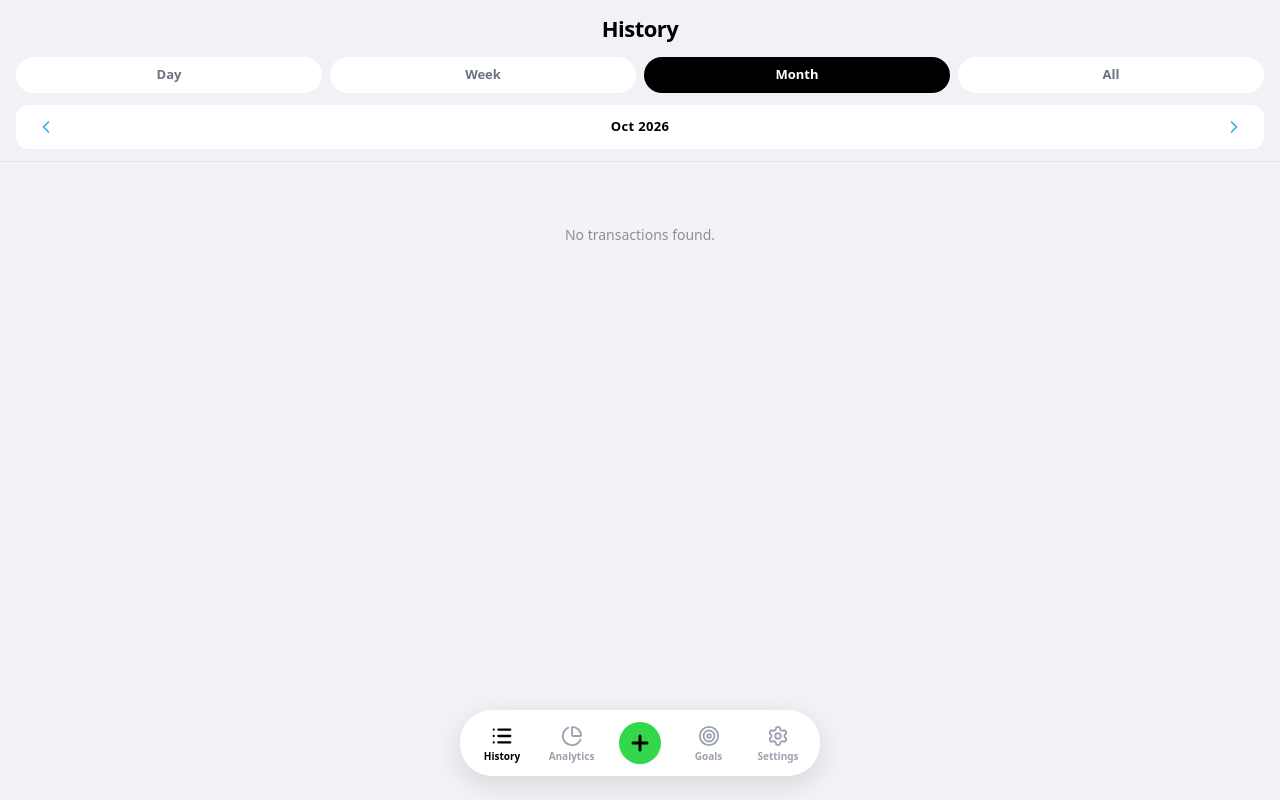
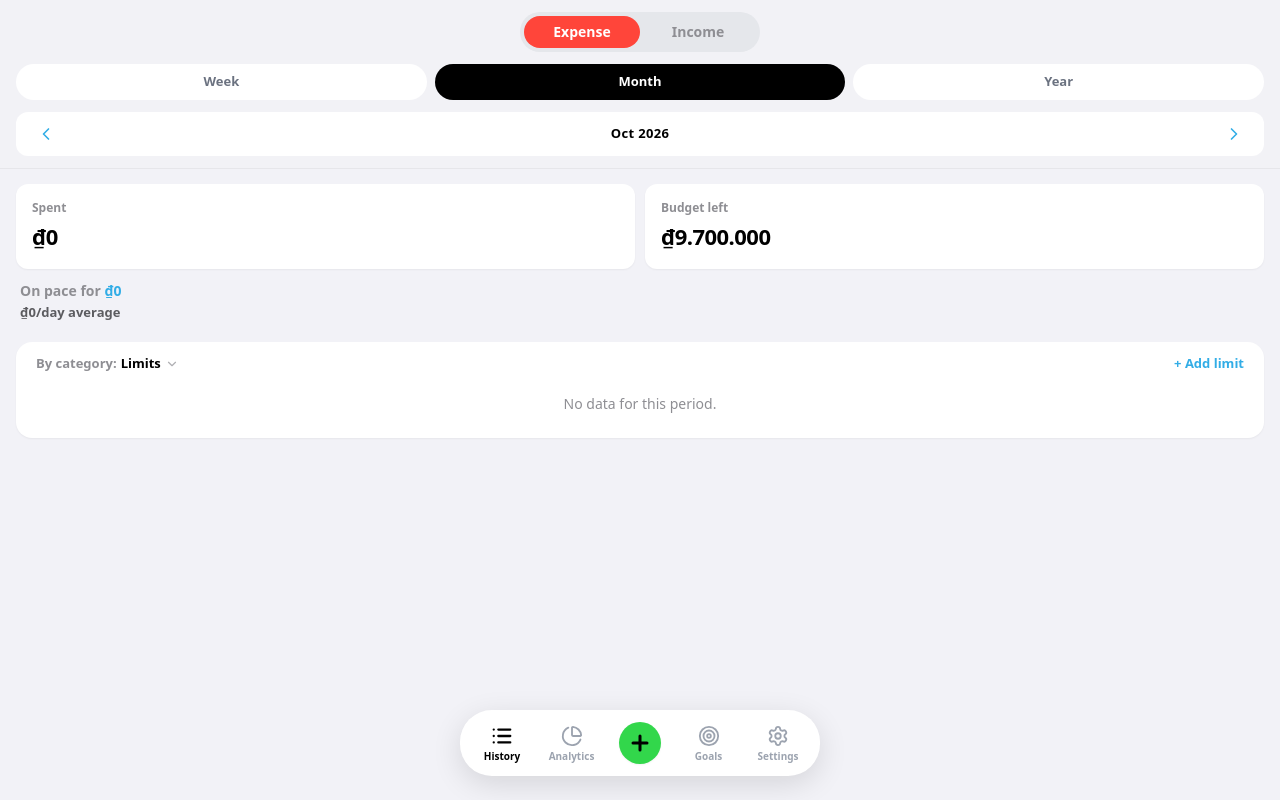
Before and after one commit to pnhatvy/finance-tracker, a React (Vite) app: page / in a window 1280 px wide. Built offline with nearby package versions, Linux system fonts and the light colour scheme.

Commit message:
Fix category limits

```diff
--- a/src/App.jsx
+++ b/src/App.jsx
@@ -47,19 +47,20 @@ export default function App() {
     <AppProvider>
       <Router>
         <Routes>
+          {/* Đổi trang chủ thành Analytics */}
           <Route
             path="/"
             element={
               <MainLayout>
-                <History />
+                <Analytics />
               </MainLayout>
             }
           />
           <Route
-            path="/analytics"
+            path="/history"
             element={
               <MainLayout>
-                <Analytics />
+                <History />
               </MainLayout>
             }
           />
--- a/src/pages/Analytics.jsx
+++ b/src/pages/Analytics.jsx
@@ -15,8 +15,8 @@ export default function Analytics() {
   const [showDetail, setShowDetail] = useState(false);
   const [showDatePicker, setShowDatePicker] = useState(false);
 
-  // STATE MỚI CHO TÍNH NĂNG LIMIT
-  const [catViewMode, setCatViewMode] = useState("percent"); // "percent" | "limit"
+  // MẶC ĐỊNH MỞ RA LÀ XEM LIMIT (Theo đúng ý ông)
+  const [catViewMode, setCatViewMode] = useState("limit");
   const [catLimits, setCatLimits] = useState({});
   const [showLimitModal, setShowLimitModal] = useState(false);
   const [limitForm, setLimitForm] = useState({ categoryId: null, amount: "0" });
@@ -41,7 +41,6 @@ export default function Analytics() {
         setGoalsTrigger((prev) => prev + 1);
       }
 
-      // Load dữ liệu Category Limits
       const limitsRaw = localStorage.getItem("vys_category_limits") || "{}";
       if (limitsRaw !== rawDataRef.current.limits) {
         rawDataRef.current.limits = limitsRaw;
@@ -255,7 +254,10 @@ export default function Analytics() {
     : [];
   const catTotal = catTransactions.reduce((sum, t) => sum + t.amount, 0);
 
-  // LOGIC LƯU BUDGET CHO CATEGORY
+  // ĐIỀU KIỆN CHỈ HIỂN THỊ LIMIT KHI: Cột Expense + Tab Month
+  const isLimitApplicable = typeFilter === "expense" && timeFilter === "month";
+  const currentViewMode = isLimitApplicable ? catViewMode : "percent";
+
   const openLimitModal = () => {
     const activeCats = categories.filter((c) => c.type === typeFilter);
     if (activeCats.length > 0) {
@@ -282,7 +284,7 @@ export default function Analytics() {
   };
 
   const formatDisplayAmount = (val) => {
-    if (!val) return "";
+    if (!val || val === "0") return "";
     const parts = val.toString().split(",");
     return parts.length > 1
       ? `${parts[0].replace(/\B(?=(\d{3})+(?!\d))/g, ".")},${parts[1]}`
@@ -481,14 +483,17 @@ export default function Analytics() {
             </div>
           )}
 
-          {/* DANH SÁCH CATEGORY - TÍCH HỢP VIEW LIMITS */}
           <div
             className={`rounded-2xl px-5 pt-3 pb-2 ${theme === "dark" ? "bg-[#1c1c1e]" : "bg-white shadow-sm"}`}
           >
             <div className="flex justify-between items-center mb-3">
+              {isLimitApplicable ? (
+                <>
                   <button
                     onClick={() =>
-                  setCatViewMode((m) => (m === "percent" ? "limit" : "percent"))
+                      setCatViewMode((m) =>
+                        m === "percent" ? "limit" : "percent",
+                      )
                     }
                     className="flex items-center gap-1 text-[#8e8e93] text-[13px] font-semibold active:opacity-60 transition-opacity"
                   >
@@ -500,13 +505,18 @@ export default function Analytics() {
                     </span>
                     <ChevronDown size={14} className="opacity-70 mt-[1px]" />
                   </button>
-
                   <button
                     onClick={openLimitModal}
                     className="text-[#32ade6] text-[13px] font-semibold active:opacity-60 transition-opacity"
                   >
                     + Add limit
                   </button>
+                </>
+              ) : (
+                <p className="text-[#8e8e93] text-[13px] font-semibold ml-1">
+                  By category
+                </p>
+              )}
             </div>
 
             <div className="flex flex-col">
@@ -515,14 +525,10 @@ export default function Analytics() {
                 let limitAmt = null;
                 let isOver = false;
 
-                // Tự động scale budget theo thời gian đang xem (Tuần / Tháng / Năm)
-                if (catViewMode === "limit") {
+                if (currentViewMode === "limit") {
                   const rawLimit = catLimits[cat.id];
                   if (rawLimit) {
-                    let timeMultiplier = 1;
-                    if (timeFilter === "week") timeMultiplier = 12 / 52;
-                    if (timeFilter === "year") timeMultiplier = 12;
-                    limitAmt = rawLimit * timeMultiplier;
+                    limitAmt = rawLimit;
                     displayPercent = (cat.spent / limitAmt) * 100;
                     isOver = displayPercent > 100;
                   } else {
@@ -557,12 +563,13 @@ export default function Analytics() {
                       </div>
 
                       <div className="flex items-center justify-between gap-4">
-                        {/* KHUNG THANH TIẾN TRÌNH */}
+                        {/* WRAPPER THANH TIẾN TRÌNH */}
+                        <div className="flex-1 h-1.5 relative flex items-center">
+                          {/* Lớp nền và màu hiển thị % bị overflow-hidden */}
                           <div
-                          className={`flex-1 h-1.5 rounded-full overflow-hidden relative ${theme === "dark" ? "bg-[#2c2c2e]" : "bg-gray-200"}`}
+                            className={`absolute inset-0 rounded-full overflow-hidden ${theme === "dark" ? "bg-[#2c2c2e]" : "bg-gray-200"}`}
                           >
-                          {/* Thanh mầu hiển thị % */}
-                          {(catViewMode === "percent" ||
+                            {(currentViewMode === "percent" ||
                               displayPercent !== null) && (
                               <div
                                 className="h-full rounded-full transition-all duration-300"
@@ -574,25 +581,25 @@ export default function Analytics() {
                                 }}
                               ></div>
                             )}
+                          </div>
 
-                          {/* THANH MẢNH CHẠY THEO NGÀY (CHỈ HIỆN KHI SET LIMIT & ĐANG XEM KỲ HIỆN TẠI) */}
-                          {catViewMode === "limit" &&
+                          {/* THANH MẢNH CHẠY THEO NGÀY (THÒ RA NGOÀI VÌ KHÔNG BỊ OVERFLOW-HIDDEN) */}
+                          {currentViewMode === "limit" &&
                             limitAmt &&
                             isCurrentPeriod && (
                               <div
-                                className={`absolute top-0 bottom-0 w-[2px] z-10 ${theme === "dark" ? "bg-white/80" : "bg-black/50"}`}
+                                className={`absolute h-[14px] w-[2.5px] rounded-full z-10 shadow-sm ${theme === "dark" ? "bg-white" : "bg-black"}`}
                                 style={{
-                                  left: `${Math.min(pacePercent, 100)}%`,
+                                  left: `calc(${Math.min(pacePercent, 100)}% - 1.25px)`,
                                 }}
                               ></div>
                             )}
                         </div>
 
-                        {/* SỐ PHẦN TRĂM CẢNH BÁO ĐỎ NẾU VƯỢT */}
                         <span
                           className={`text-[12px] font-bold min-w-[32px] text-right ${isOver ? "text-[#ff453a]" : "text-[#8e8e93]"}`}
                         >
-                          {catViewMode === "percent"
+                          {currentViewMode === "percent"
                             ? `${Math.round(displayPercent)}%`
                             : displayPercent !== null
                               ? `${Math.round(displayPercent)}%`
@@ -618,7 +625,6 @@ export default function Analytics() {
         </div>
       </div>
 
-      {/* POPUP THÊM LIMIT CHO CATEGORY */}
       {showLimitModal && (
         <div
           className="fixed inset-0 bg-black/70 z-[60] flex flex-col justify-end animate-ios-fade"
@@ -672,23 +678,36 @@ export default function Analytics() {
                 ))}
             </div>
 
+            {/* KHUNG NHẬP TIỀN AUTO XOÁ SỐ 0 VÀ CÓ NÚT DELETE GÓC PHẢI */}
+            <div className="relative w-full mb-6">
               <input
                 type="text"
                 inputMode="decimal"
+                placeholder="0"
                 value={formatDisplayAmount(limitForm.amount)}
                 onChange={(e) => {
                   let val = e.target.value
                     .replace(/\./g, "")
                     .replace(/[^0-9,]/g, "");
                   if (val.split(",").length > 2) val = val.slice(0, -1);
+                  if (val === "") val = "0"; // Lưu biến 0 ngầm để save sẽ remove limit
                   setLimitForm({ ...limitForm, amount: val });
                 }}
-              className={`w-full rounded-2xl px-4 py-4 outline-none font-bold text-[24px] text-center mb-6 ${theme === "dark" ? "bg-[#2c2c2e] text-white" : "bg-gray-100 text-black"}`}
+                className={`w-full rounded-2xl px-12 py-4 outline-none font-bold text-[24px] text-center ${theme === "dark" ? "bg-[#2c2c2e] text-white" : "bg-gray-100 text-black"}`}
               />
+              {limitForm.amount !== "0" && (
+                <button
+                  onClick={() => setLimitForm({ ...limitForm, amount: "0" })}
+                  className={`absolute right-4 top-1/2 -translate-y-1/2 p-1.5 rounded-full active:opacity-60 transition-opacity ${theme === "dark" ? "bg-[#3a3a3c] text-[#8e8e93]" : "bg-gray-300 text-gray-600"}`}
+                >
+                  <X size={16} />
+                </button>
+              )}
+            </div>
 
             <button
               onClick={handleSaveLimit}
-              className={`w-full py-4 rounded-2xl font-bold text-[17px] ${theme === "dark" ? "bg-white text-black" : "bg-black text-white"}`}
+              className={`w-full py-4 rounded-2xl font-bold text-[17px] active:scale-[0.98] transition-transform ${theme === "dark" ? "bg-white text-black" : "bg-black text-white"}`}
             >
               Save Limit
             </button>
@@ -696,7 +715,6 @@ export default function Analytics() {
         </div>
       )}
 
-      {/* CHI TIẾT CATEGORY (Giữ nguyên) */}
       {selectedCategory && (
         <div
           className={`fixed inset-0 z-50 flex flex-col overflow-hidden transition-transform duration-300 ease-out ${showDetail ? "translate-y-0" : "translate-y-full"} ${theme === "dark" ? "bg-black" : "bg-[#f2f2f7]"}`}
```
Lines whose indentation alone changed are shown as unchanged.
